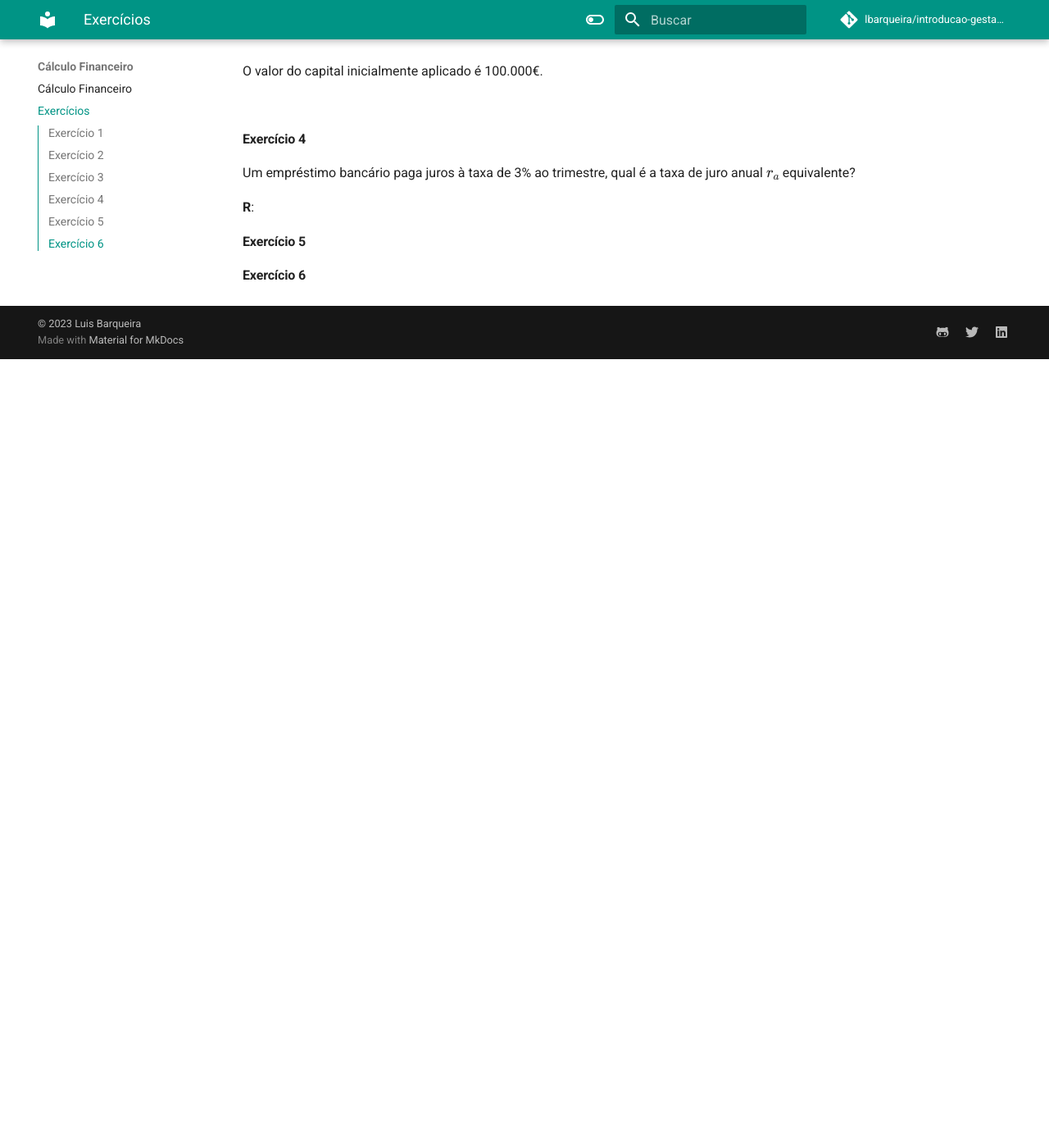
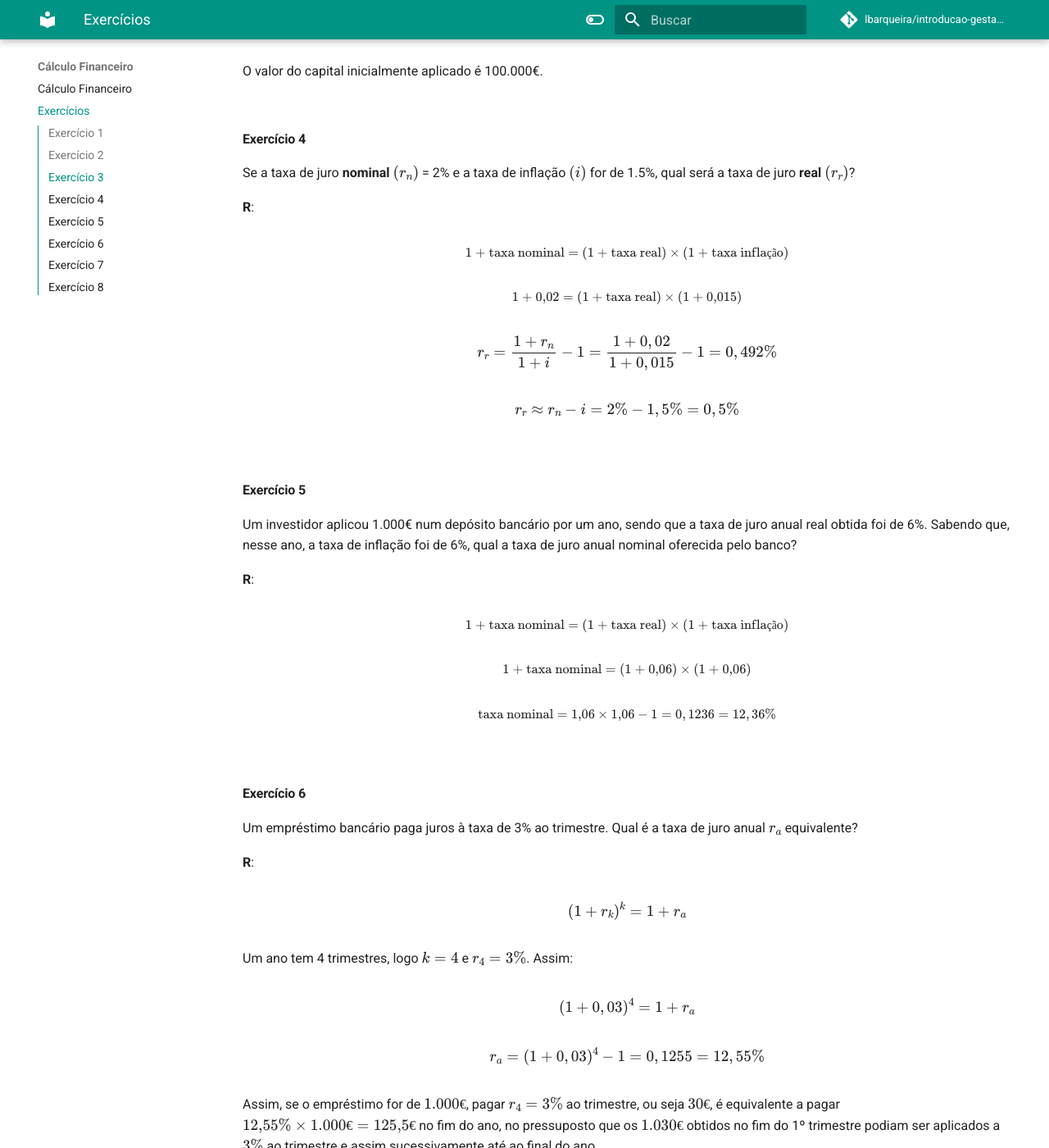
Before and after one commit to lbarqueira/introducao-gestao-material-mkdocs, an MkDocs documentation site: the page built from docs/exercicios_2.md, in a window 1280 px wide and 1400 px high, scrolled down 1565 px. Shown: the whole window at 82% size. Built offline with MkDocs 1.6.1 and Material for MkDocs 9.7.7, drawn with Linux system fonts in a browser that asks for light colours; comment, search, counter and statistics services are not loaded; before the commit the page ends 2003 px from its top, so only the background shows below that; some of the changed text lies outside the part shown.

Commit message:
update docs

```diff
--- a/docs/exercicios_2.md
+++ b/docs/exercicios_2.md
@@ -55,14 +55,82 @@ O valor do capital inicialmente aplicado é 100.000€.
 
 #### Exercício 4
 
-Um empréstimo bancário paga juros à taxa de 3% ao trimestre, qual é a taxa de juro anual $r_a$ equivalente?
+Se a taxa de juro **nominal $(r_n)$** = 2% e a taxa de inflação $(i)$ for de 1.5%, qual será a taxa de juro **real $(r_r)$**?
 
 __R__:
 
+$$ \small \text{1 + taxa nominal} = \text{(1 + taxa real)} \times \text{(1 + taxa inflação)} $$
+
+$$ \small \text{1 + 0,02} = \text{(1 + taxa real)} \times \text{(1 + 0,015)} $$
+
+$$  r_r = \frac{1 + r_n}{1 + i} - 1 = \frac{1 + 0,02}{1 + 0,015} - 1 = 0,492\%$$
+
+$$  r_r \approx r_n - i = 2\% - 1,5\% = 0,5\% $$
 
 
+&nbsp;
 
 #### Exercício 5
 
+Um investidor aplicou 1.000€ num depósito bancário por um ano, sendo que a taxa de juro anual real obtida foi de 6%. Sabendo que, nesse ano, a taxa de inflação foi de 6%, qual a taxa de juro anual nominal oferecida pelo banco?
+
+__R__:
+
+$$ \small \text{1 + taxa nominal} = \text{(1 + taxa real)} \times \text{(1 + taxa inflação)} $$
+
+$$ \small \text{1 + taxa nominal} = \text{(1 + 0,06)} \times \text{(1 + 0,06)} $$
+
+$$ \small \text{taxa nominal} = \text{1,06} \times \text{1,06} - 1 = 0,1236 = 12,36\% $$
+
+&nbsp;
 
 #### Exercício 6
+
+Um empréstimo bancário paga juros à taxa de 3% ao trimestre. Qual é a taxa de juro anual $r_a$ equivalente?
+
+__R__:
+
+$$ (1+r_k)^k = 1 + r_a $$
+
+Um ano tem 4 trimestres, logo $k=4$ e $r_4=3\%$. Assim:
+
+$$ (1+0,03)^4 = 1 + r_a $$
+
+$$ r_a  = (1+0,03)^4 - 1 = 0,1255 = 12,55\% $$
+
+Assim, se o empréstimo for de $\text{1.000€}$, pagar $r_4=3\%$ ao trimestre, ou seja $\text{30€}$, é equivalente a pagar $\text{12,55}\% \times \text{1.000€} = \text{125,5€}$ no fim do ano, no pressuposto que os $\text{1.030€}$ obtidos no fim do 1º trimestre podiam ser aplicados a $3\%$ ao trimestre e assim sucessivamente até ao final do ano.
+
+&nbsp;
+
+#### Exercício 7
+
+Na sequência do [Exercício 4](exercicios_2.md#exercicio-4), mas agora com juros de $10\%$ vencidos ao **semestre**.
+
+__R__:
+
+Neste caso $r_2=10\%$, pelo que a taxa de juro anual $r_a$ equivalente, ou seja, a TAE (Taxa Anual Efetiva) é:
+
+$$ r_a  = (1+0,1)^2 - 1 = 0,21 = 21\% $$
+
+A TAN (Taxa Anual Nominal) é:
+
+$$ TAN  = 2 \times 10\% = 20\% $$
+
+!!! Note
+    Trata-se de uma aplicação à Taxa Anual Nominal (TAN) de 20%, com capitalização de juros semestralmente, **equivalente** a uma aplicação com capitalização dos juros no final do ano à Taxa Anual Efetiva (TAE) de 21%.
+
+
+<figure markdown>
+  <img src="../images/tabela_36.png" width="600">
+  <figcaption>Taxa Anual Nominal (TAN) e Taxa Anual Efetiva (TAE)</figcaption>
+</figure>
+
+&nbsp;
+
+#### Exercício 8
+
+Se a taxa de juro anual **nominal ($r_n$)** for $2\%$ e a a taxa de inflação ($i$) for $1,5\%$, e tendo calculado anteriormente a taxa de juro real como $0,492\%$,$1.000$€ recebidos hoje capitalizam ao fim de 1 ano:
+
+a) em termos nominais (ou seja, a preços correntes)?
+
+b) em termos reais (ou seja, a preços constantes do ano $0$)?
```
Also changed, not shown: docs/cal_financeiro.md (+8 -12 lines), docs/images/tabela_36.png (added).
